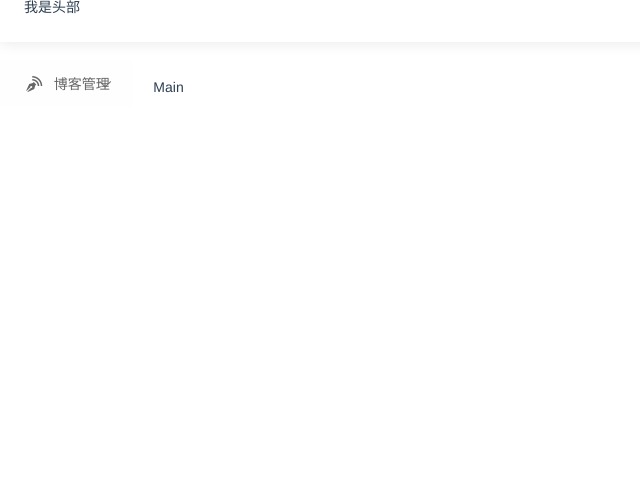
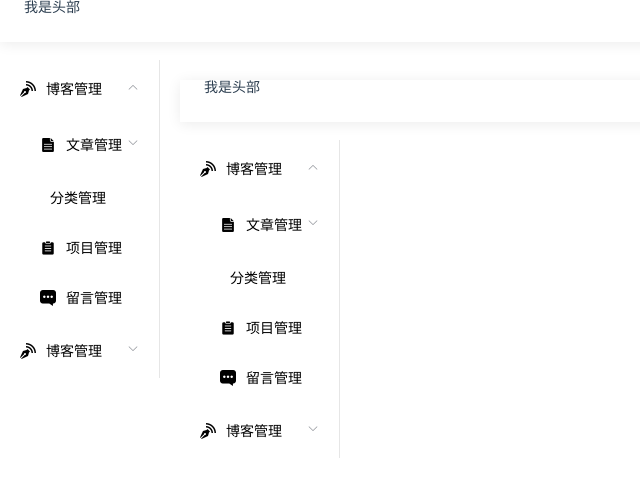
Before and after one commit to shouldhavedone/back-group, a Vue app: page / in a window 1280 px wide. Shown: the top 496 px of the page, without its empty margins (0-640 px from the left). Built offline with nearby package versions, Linux system fonts and the light colour scheme; what vue-cookie would draw is missing.

Commit message:
style；【左侧导航】导航样式修改

```diff
--- a/src/views/home/index.vue
+++ b/src/views/home/index.vue
@@ -7,7 +7,7 @@
       <el-container class="content-wrap">
         <el-aside>
           <div class="menu">
-            <el-scrollbar style="height: 100%" ref="myScrollbar">
+            <el-scrollbar ref="myScrollbar">
               <el-menu
                 :deault-active="$route.path"
                 class="el-menu-vertical-demo"
@@ -21,7 +21,16 @@
             </el-scrollbar>
           </div>
         </el-aside>
-        <el-main>Main</el-main>
+        <el-main>
+          <div class="main-content">
+            <div class="detail-content">
+              <router-view
+                v-if="!$route.meta.keepalive"
+                :key="$route.path"
+              ></router-view>
+            </div>
+          </div>
+        </el-main>
       </el-container>
     </el-container>
   </div>
@@ -78,7 +87,48 @@ export default {
             },
           ],
         },
+        {
+          id: "2",
+          icon: "iconblog",
+          name: "博客管理",
+          url: "/blog",
+          children: [
+            {
+              id: "2-1",
+              url: "/blog/article",
+              icon: "iconarticle",
+              name: "文章管理",
+              children: [
+                {
+                  id: "2-1-1",
+                  url: "/blog/article/add",
+                  icon: "iconarticle",
+                  name: "测试",
+                },
+              ],
+            },
+            {
+              id: "2-2",
+              url: "/blog/label",
+              icon: "iconlabel",
+              name: "分类管理",
+            },
+            {
+              id: "2-3",
+              url: "/blog/project",
+              icon: "iconxiangmu",
+              name: "项目管理",
+            },
+            {
+              id: "2-4",
+              url: "/blog/message",
+              icon: "iconmessage",
+              name: "留言管理",
+            },
+          ],
+        },
       ],
+      openSubs: ['1'],
     };
   },
 };
@@ -101,162 +151,26 @@ export default {
 
   .content-wrap {
     height: 100%;
+
+    .el-aside {
+      width: 240px * @width !important;
+      color: #000;
+    }
+
+    .el-aside .menu {
+      height: 100%;
+    }
   }
 
   .el-scrollbar {
     height: 100%;
-  }
 
-  .el-aside {
-    width: 200px * @width !important;
-    background-color: #fff;
-  }
-
-  .menu {
-    height: 100%;
-    .submenu-icon {
-      display: inline-block;
-      width: 20px * @width;
-      height: 23px * @width;
-      opacity: 0.56;
-      overflow: hidden;
-      background-size: 100%;
-      vertical-align: middle;
-    }
-
-    .submenu-icon:after {
-      content: "";
-      display: block;
+    /deep/.el-scrollbar__view {
       height: 100%;
-      transform: translateX(-100%);
-      background: inherit;
-      filter: drop-shadow(20px * @width 0 0 rgba(40, 120, 255));
-    }
-
-    span {
-      margin-left: 17px * @width;
-      vertical-align: middle;
-    }
-
-    .is-active.el-menu-item .submenu-icon {
-      margin-right: 2px;
-    }
-
-    .is-active.el-menu-item .submenu-icon:after {
-      filter: drop-shadow(20px * @width 0 0 #fff);
-    }
-
-    .unactive-menu.el-menu-item .submenu-icon:after {
-      filter: drop-shadow(20px * @width 0 0 rgba(40, 120, 255)) !important;
-    }
-
-    .el-submenu {
-      position: relative;
-
-      & > .el-submenu__title {
-        padding-left: 15px !important;
-        text-align: left;
-        height: 56px * @height;
-        line-height: 56px * @height;
-        color: #666 !important;
-        font-size: 14px;
-
-        i {
-          color: #666;
-        }
-      }
-
-      .el-submenu {
-        .el-menu-item {
-          padding-left: 55px !important;
-          font-size: 12px;
-        }
-
-        .el-submenu__title {
-          font-size: 12px;
-          padding-left: 40px !important;
-        }
-      }
-    }
-
-    .el-submenu:hover {
-      & > .el-submenu__title {
-        background: rgba(231, 238, 243, 1);
-      }
     }
 
     .el-menu {
       height: 100%;
-      text-align: left;
-      border-right: none;
-      background: #fefefe;
-
-      .el-menu-item {
-        font-family: PingFangSC-Regular;
-        padding-left: 0 !important;
-        color: #666 !important;
-        height: 48px * @height;
-        line-height: 48px * @height;
-        font-size: 12px;
-
-        & > div {
-          display: inline-block;
-          img:nth-child(1) {
-            margin-left: 30px * @width;
-          }
-        }
-
-        span {
-          display: inline-block;
-        }
-      }
-
-      .is-active.el-menu-item {
-        background: rgba(40, 120, 255, 0.1) !important;
-        color: #333 !important;
-      }
-
-      .is-active.el-menu-item:after {
-        position: absolute;
-        content: " ";
-        left: 0px;
-        width: 3px;
-        height: 55px * @height;
-        background: rgba(38, 82, 254, 1);
-      }
-
-      // .unactive-menu.el-menu-item {
-      //   background: none !important;
-      //   color: #666 !important;
-      // }
-
-      .unactive-menu.el-menu-item::before {
-        opacity: 0;
-      }
-
-      .unactive-menu.el-menu-item:hover {
-        color: rgba(40, 120, 255) !important;
-      }
-    }
-
-    .is-opened {
-      background: #eff4f8 !important;
-
-      .el-menu {
-        text-align: left;
-        background: #eff4f8 !important;
-      }
-    }
-  }
-
-  .el-menu-vertical-demo > .menu-content > div > .el-menu-item {
-    font-size: 14px !important;
-    height: 56px * @height;
-    line-height: 56px * @height;
-    font-size: 14px;
-
-    i {
-      color: #666;
     }
   }
 }
--- a/src/views/home/side.vue
+++ b/src/views/home/side.vue
@@ -8,13 +8,13 @@
         :class="getPath(item.url) ? 'is-active' : 'unactive-menu'"
       >
         <div slot="title">
-          <span class="iconfont" :class="item.icon"></span>
+          <span class="iconfont icon" :class="item.icon"></span>
           <span>{{ item.name }}</span>
         </div>
       </el-menu-item>
       <el-submenu :index="item.id + ''" :key="item.id" v-else>
         <template slot="title">
-          <span class="iconfont" :class="item.icon"></span>
+          <span class="iconfont icon" :class="item.icon"></span>
           <span>{{ item.name }}</span>
         </template>
         <NavMenu :navMenus="item.children"></NavMenu>
@@ -45,12 +45,16 @@ export default {
 
 <style lang="less">
 .menu-content {
-  .el-submenu [class^="el-icon-"] {
-    width: 16px;
+  .el-menu-item {
+    color: #000 !important;
   }
-  .el-submenu__title i {
+  .el-submenu__title {
+    color: #000 !important;
+  }
+  .icon {
     text-align: left;
     font-size: 16px;
+    margin-right: 10px;
   }
 }
 </style>
```
